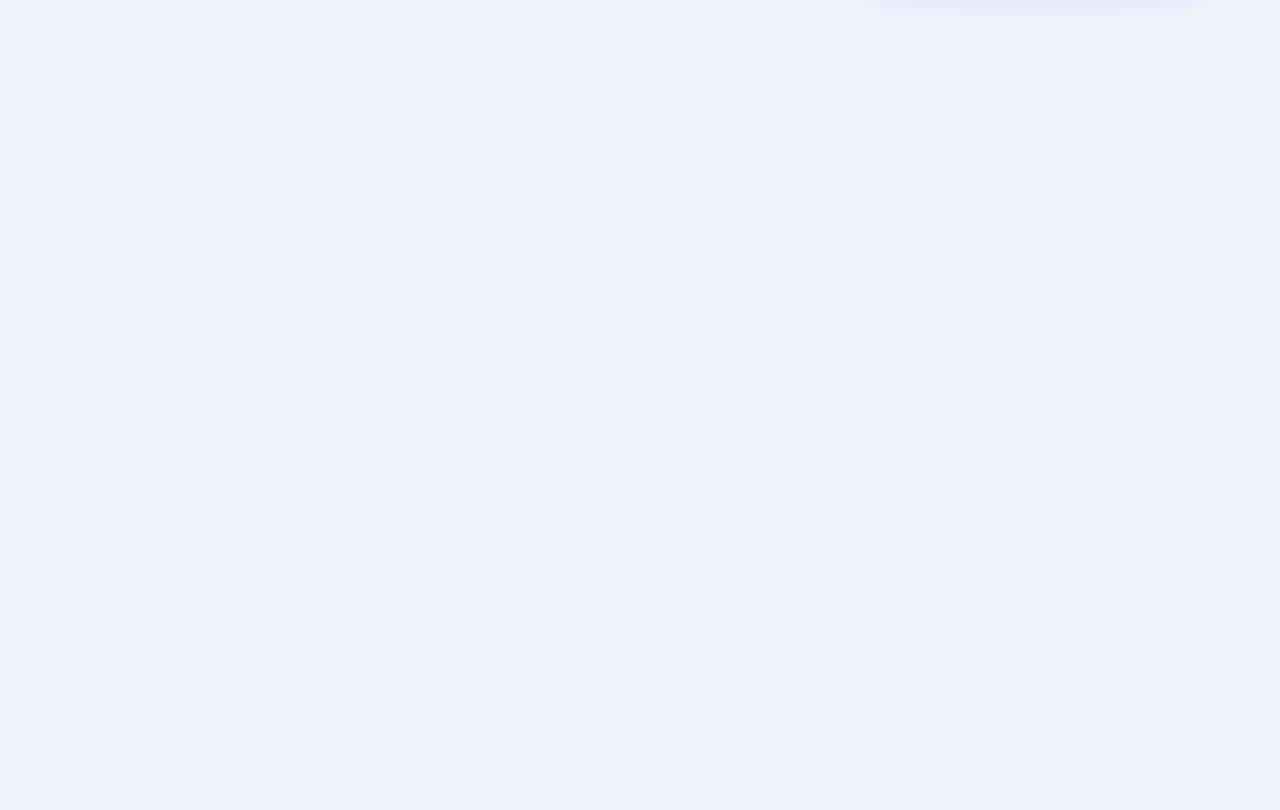
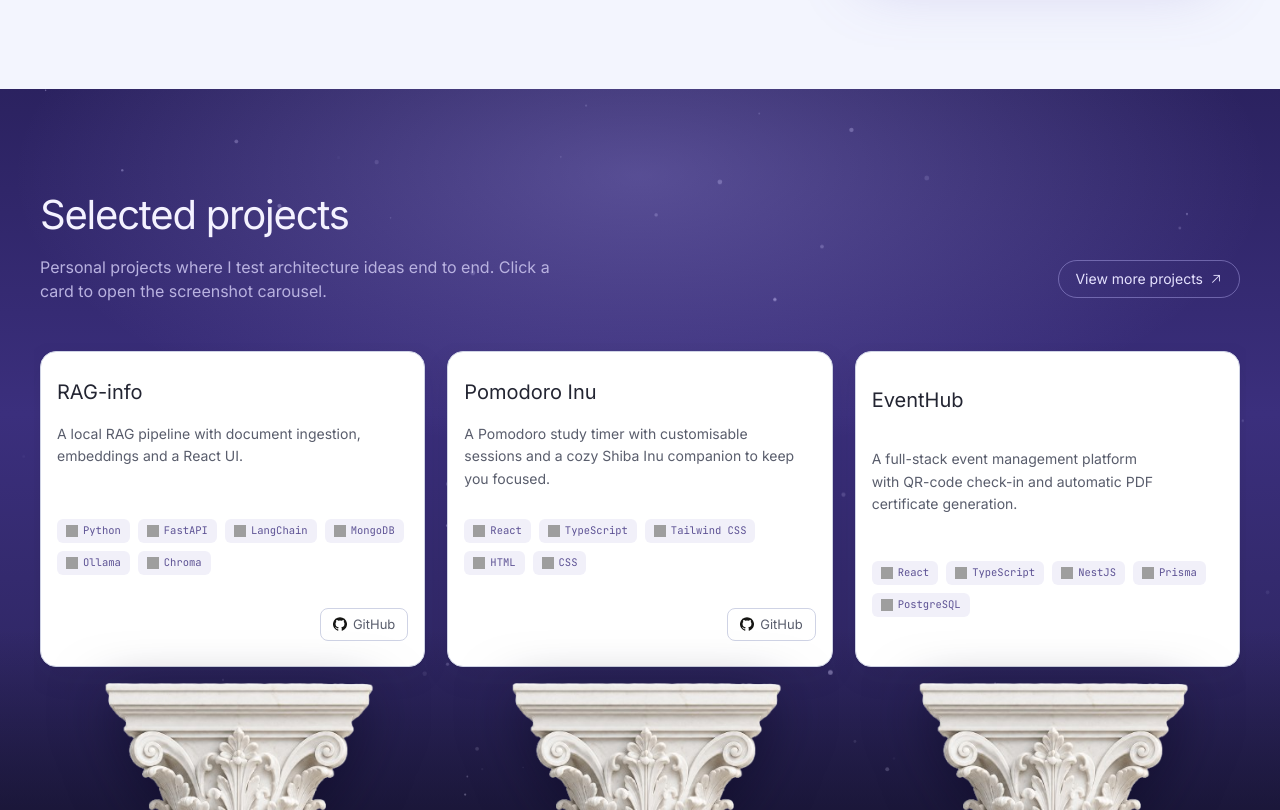
Before and after one commit to colacco/personal-portfolio, a React (Vite) app: page / in a window 1280 px wide. Shown: the part 1438-2248 px from the top of the page. Before the commit the page ends 1527 px from the top, so only its background shows below. Built offline with nearby package versions, Linux system fonts and the light colour scheme; grey boxes are pictures that could not be loaded.

Commit message:
feat(projects): add projects section

```diff
--- a/src/App.tsx
+++ b/src/App.tsx
@@ -1,3 +1,4 @@
+import { useState } from 'react'
 import { BrowserRouter, Routes, Route } from 'react-router-dom'
 import { LanguageProvider } from './i18n/LanguageProvider'
 import { ThemeProvider } from './theme/ThemeProvider'
@@ -5,17 +6,21 @@ import { BackgroundDecor } from './sections/BackgroundDecor'
 import { Header } from './sections/Header'
 import { Hero } from './sections/Hero'
 import { About } from './sections/About'
+import { Projects } from './sections/Projects'
 
 function HomePage() {
+  const [projectModalOpen, setProjectModalOpen] = useState(false)
+
   return (
     <>
       <BackgroundDecor />
-      <Header />
+      <Header hidden={projectModalOpen} />
       <div id="top" />
       <Hero />
 
       <main className="relative z-1 mx-auto max-w-325 px-10">
         <About />
+        <Projects onModalOpenChange={setProjectModalOpen} />
       </main>
     </>
   )
--- /dev/null
+++ b/src/sections/Projects.tsx
@@ -0,0 +1,103 @@
+import { useEffect, useMemo, useState } from 'react'
+import { useLang } from '../i18n/language-context'
+import { LINKS } from '../i18n/copy'
+import { resolveProjects } from '../data/projects'
+import { useProjectsCarousel } from '../hooks/useProjectsCarousel'
+import { ProjectModal } from '../components/projects/ProjectModal'
+import { ProjectsBackdrop } from '../components/projects/ProjectsBackdrop'
+import { ProjectsCarousel } from '../components/projects/ProjectsCarousel'
+import { Reveal } from '../components/ui/Reveal'
+
+const ARROW =
+  'inline-flex h-[38px] w-[38px] cursor-pointer items-center justify-center rounded-full border border-[rgba(196,188,255,.4)] text-[#e6e2ff] transition-colors duration-250 hover:border-[#c3b9ff] hover:bg-[rgba(196,188,255,.16)] disabled:cursor-default disabled:opacity-40 disabled:hover:border-[rgba(196,188,255,.4)] disabled:hover:bg-transparent'
+
+interface ProjectsProps {
+  onModalOpenChange?: (isOpen: boolean) => void
+}
+
+export function Projects({ onModalOpenChange }: ProjectsProps = {}) {
+  const { t, lang } = useLang()
+  const projects = useMemo(() => resolveProjects(t, lang), [t, lang])
+  const [openIndex, setOpenIndex] = useState<number | null>(null)
+  const { perView, slide, maxSlide, next, prev } = useProjectsCarousel(
+    projects.length,
+  )
+
+  const open = openIndex === null ? null : projects[openIndex]
+
+  useEffect(() => {
+    onModalOpenChange?.(open !== null)
+  }, [open, onModalOpenChange])
+
+  return (
+    <section
+      id="projects"
+      className="relative scroll-mt-20 pt-[clamp(60px,8vw,96px)]"
+    >
+      <ProjectsBackdrop />
+
+      <div className="relative z-1">
+        <Reveal index={1}>
+          <h2 className="mb-2.5 text-[clamp(28px,3.6vw,40px)] tracking-[-0.03em] text-[#f4f2ff]">
+            {t.projectsTitle}
+          </h2>
+        </Reveal>
+        <Reveal index={2}>
+          <div className="mb-12 flex flex-wrap items-center justify-between gap-5">
+            <p className="max-w-[52ch] flex-1 basis-[320px] text-base text-[#b9b2e0]">
+              {t.projectsSub}
+            </p>
+            <div className="flex flex-none items-center gap-4">
+              {maxSlide > 0 && (
+                <div className="flex items-center gap-2">
+                  <span className="mr-1 font-mono text-[11px] text-[#b9b2e0]">
+                    {slide + 1} / {maxSlide + 1}
+                  </span>
+                  <button
+                    type="button"
+                    onClick={prev}
+                    disabled={slide === 0}
+                    aria-label="Previous projects"
+                    className={ARROW}
+                  >
+                    <i className="ph ph-caret-left" aria-hidden="true" />
+                  </button>
+                  <button
+                    type="button"
+                    onClick={next}
+                    disabled={slide === maxSlide}
+                    aria-label="Next projects"
+                    className={ARROW}
+                  >
+                    <i className="ph ph-caret-right" aria-hidden="true" />
+                  </button>
+                </div>
+              )}
+              <a
+                href={`${LINKS.github}?tab=repositories`}
+                target="_blank"
+                rel="noreferrer"
+                className="inline-flex items-center gap-1.5 rounded-full border border-[rgba(196,188,255,.4)] px-4 py-2 text-sm text-[#e6e2ff] transition-colors duration-250 hover:border-[#c3b9ff] hover:bg-[rgba(196,188,255,.16)]"
+              >
+                {t.viewAllProjects}
+                <i className="ph ph-arrow-up-right" aria-hidden="true" />
+              </a>
+            </div>
+          </div>
+        </Reveal>
+
+        <Reveal index={3}>
+          <ProjectsCarousel
+            projects={projects}
+            perView={perView}
+            slide={slide}
+            maxSlide={maxSlide}
+            onOpen={setOpenIndex}
+          />
+        </Reveal>
+      </div>
+
+      <ProjectModal project={open} onClose={() => setOpenIndex(null)} />
+    </section>
+  )
+}
```
